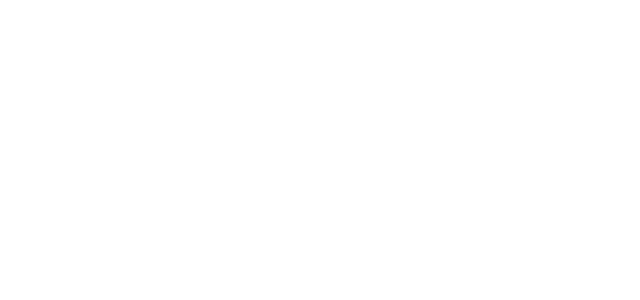
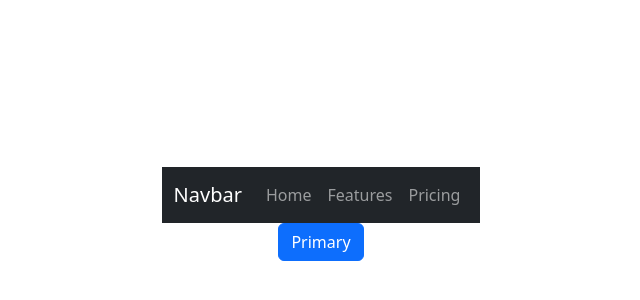
Before and after one commit to dk7648/react-shop, a React (Vite) app: page / in a window 1280 px wide. Shown: the part 186-486 px from the top of the page, without its empty margins (319-959 px from the left). Built offline with nearby package versions, Linux system fonts and the light colour scheme.

Commit message:
part2: 새로운 프로젝트 생성 & Bootstrap 사용하기

```diff
--- a/package.json
+++ b/package.json
@@ -10,7 +10,9 @@
     "preview": "vite preview"
   },
   "dependencies": {
+    "bootstrap": "^5.3.3",
     "react": "^19.0.0",
+    "react-bootstrap": "^2.10.9",
     "react-dom": "^19.0.0"
   },
   "devDependencies": {
--- a/src/App.jsx
+++ b/src/App.jsx
@@ -1,15 +1,25 @@
-import { useState } from 'react'
+import "bootstrap/dist/css/bootstrap.min.css";
+import { Button, Nav, Navbar, Container } from "react-bootstrap";
 
-import './App.css'
+import "./App.css";
 
 function App() {
+  return (
+    <div className="App">
+      <Navbar bg="dark" data-bs-theme="dark">
+        <Container>
+          <Navbar.Brand href="#home">Navbar</Navbar.Brand>
+          <Nav className="me-auto">
+            <Nav.Link href="#home">Home</Nav.Link>
+            <Nav.Link href="#features">Features</Nav.Link>
+            <Nav.Link href="#pricing">Pricing</Nav.Link>
+          </Nav>
+        </Container>
+      </Navbar>
 
-  return (
-    <>
-
-
-    </>
-  )
+      <Button variant="primary">Primary</Button>
+    </div>
+  );
 }
 
-export default App
+export default App;
```
Also changed, not shown: 1 other file (tests, documents, lock files or other folders).
